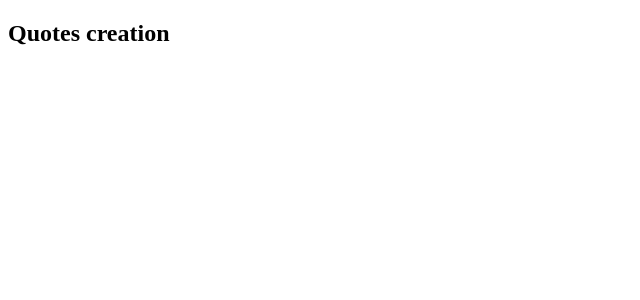
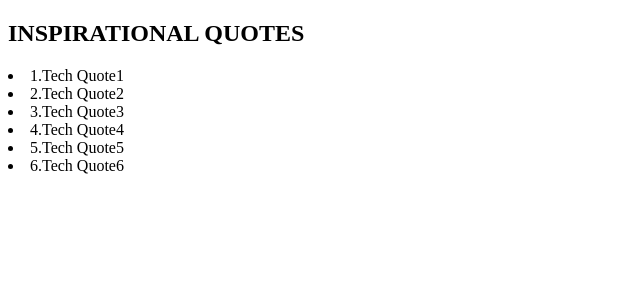
Before and after one commit to GraceMwende/Quotes-Ng, an Angular app: page / in a window 1280 px wide. Shown: the top 300 px of the page, without its empty margins (0-640 px from the left). Built offline with nearby package versions, Linux system fonts and the light colour scheme.

Commit message:
create quote class and quote component

```diff
--- a/src/app/app.component.html
+++ b/src/app/app.component.html
@@ -1 +1,2 @@
-<h2>Quotes creation</h2>
+<h2>INSPIRATIONAL QUOTES</h2>
+<app-quotes></app-quotes>
--- a/src/app/app.module.ts
+++ b/src/app/app.module.ts
@@ -3,10 +3,12 @@ import { BrowserModule } from '@angular/platform-browser';
 
 import { AppRoutingModule } from './app-routing.module';
 import { AppComponent } from './app.component';
+import { QuotesComponent } from './quotes/quotes.component';
 
 @NgModule({
   declarations: [
-    AppComponent
+    AppComponent,
+    QuotesComponent
   ],
   imports: [
     BrowserModule,
--- /dev/null
+++ b/src/app/quote.ts
@@ -0,0 +1,7 @@
+export class Quote {
+  public showDescription: boolean;
+
+  constructor(public id:number, public name:string, public description:string, public author:string, public personSubmitting:string){
+    this.showDescription = false;
+  }
+}
--- /dev/null
+++ b/src/app/quotes/quotes.component.html
@@ -0,0 +1,3 @@
+<div *ngFor='let quote of quotes'>
+  <li>{{quote.id}}.{{quote.name}}</li>
+</div>
--- /dev/null
+++ b/src/app/quotes/quotes.component.ts
@@ -0,0 +1,25 @@
+import { Component, OnInit } from '@angular/core';
+import { Quote } from '../quote';
+
+@Component({
+  selector: 'app-quotes',
+  templateUrl: './quotes.component.html',
+  styleUrls: ['./quotes.component.css']
+})
+export class QuotesComponent implements OnInit {
+  quotes: Quote[] = [
+    new Quote(1, "Tech Quote1", "coding is the future", "NelsonMandela","Grace"),
+    new Quote(2, "Tech Quote2", "coding is the future", "NelsonMandela","Grace"),
+    new Quote(3, "Tech Quote3", "coding is the future", "NelsonMandela","Grace"),
+    new Quote(4, "Tech Quote4", "coding is the future", "NelsonMandela","Grace"),
+    new Quote(5, "Tech Quote5", "coding is the future", "NelsonMandela","Grace"),
+    new Quote(6, "Tech Quote6", "coding is the future", "NelsonMandela","Grace"),
+
+  ]
+
+  constructor() { }
+
+  ngOnInit(): void {
+  }
+
+}
```
Also changed, not shown: src/app/quotes/quotes.component.css (added), 2 other files (tests, documents, lock files or other folders).
